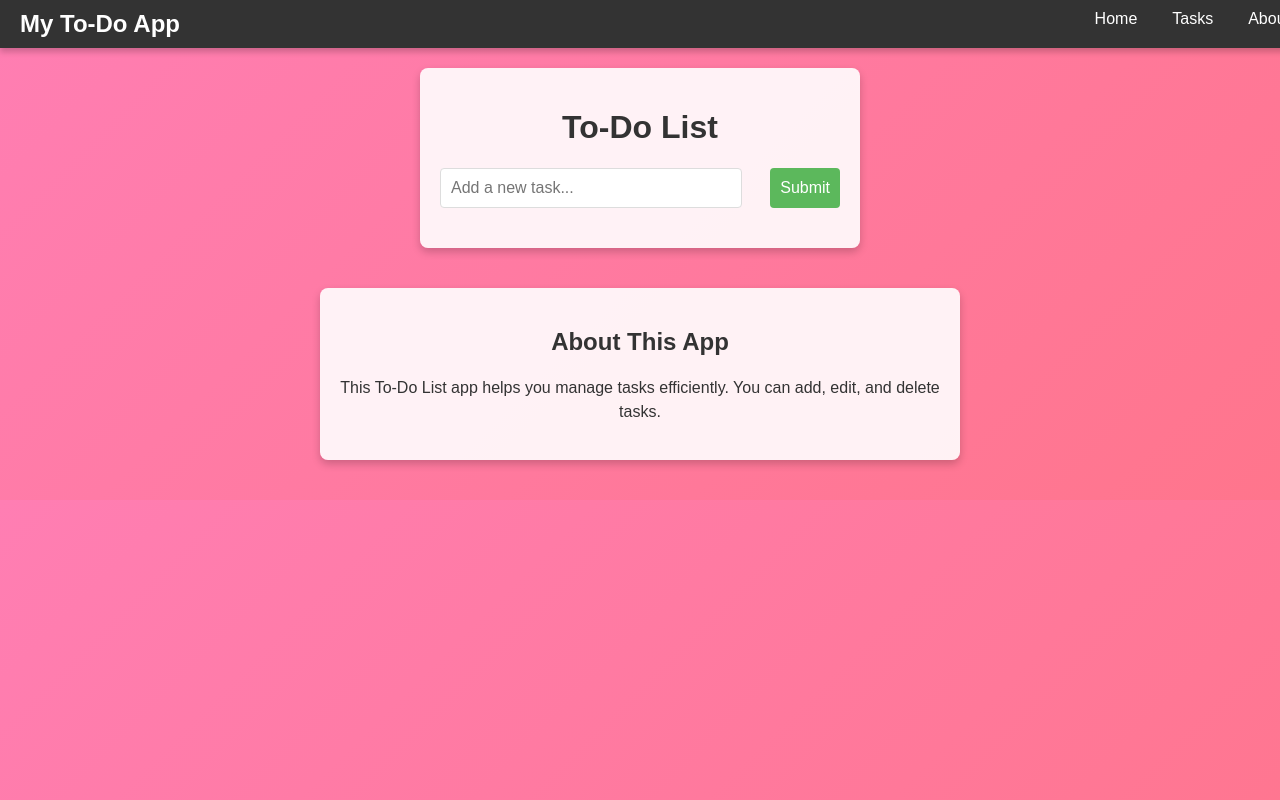
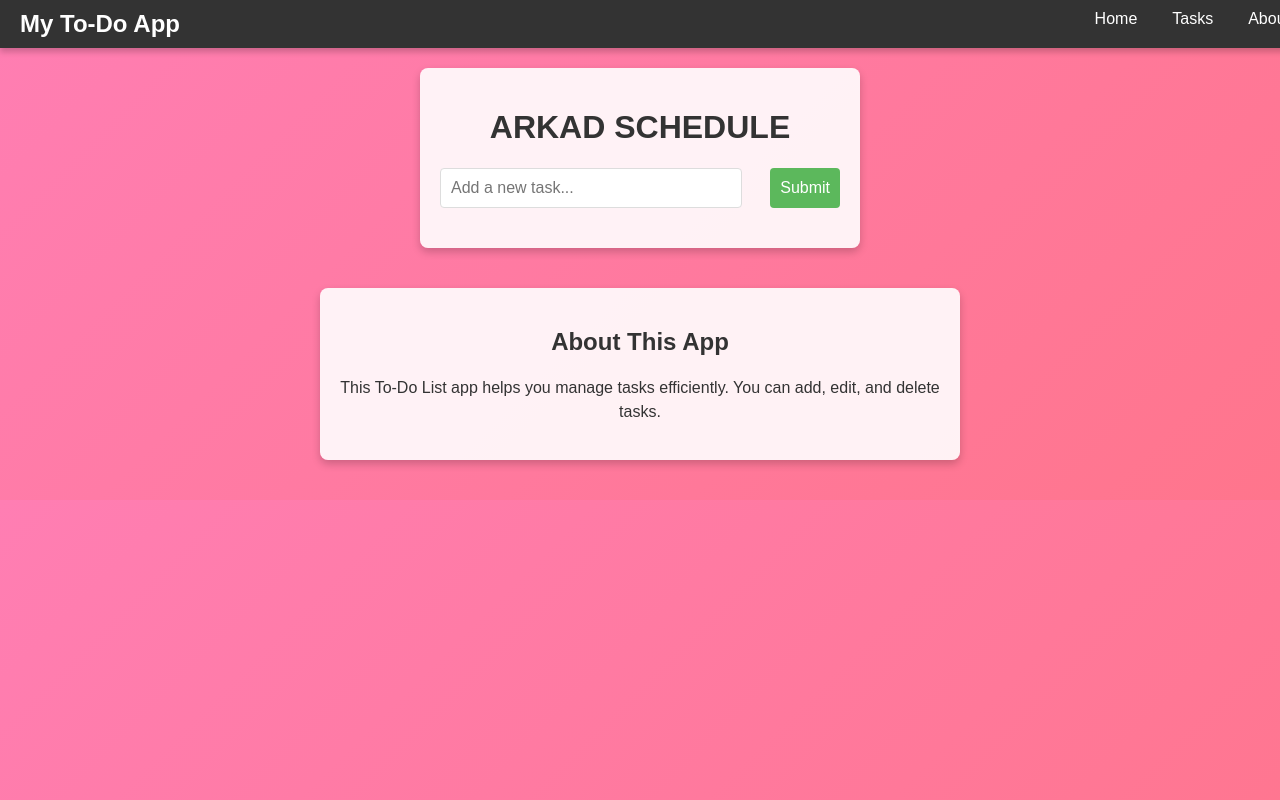
Before and after one commit to AliyuRabe/Arkad, a plain HTML site: page index.html in a window 1280 px wide. Shown: the top 800 px of the page. Drawn offline with Linux system fonts and the light colour scheme.

Commit message:
Update index.html

```diff
--- a/index.html
+++ b/index.html
@@ -23,7 +23,7 @@
 
     <!-- To-Do List Section -->
     <div class="container" id="home">
-        <h1>To-Do List</h1>
+        <h1>ARKAD SCHEDULE</h1>
         <div class="input-container">
             <input type="text" id="taskInput" placeholder="Add a new task...">
             <button id="addTaskButton">Submit</button>
```
